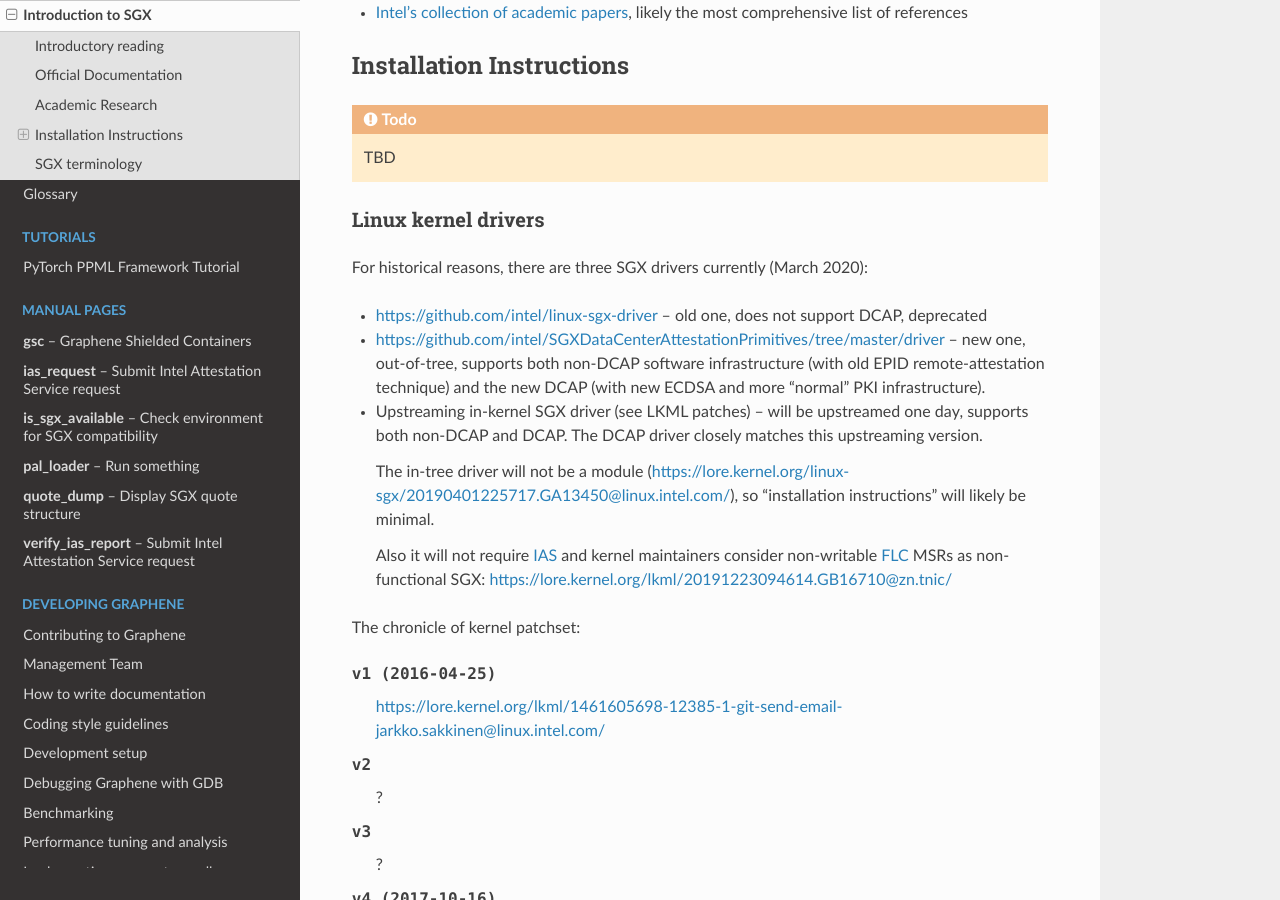
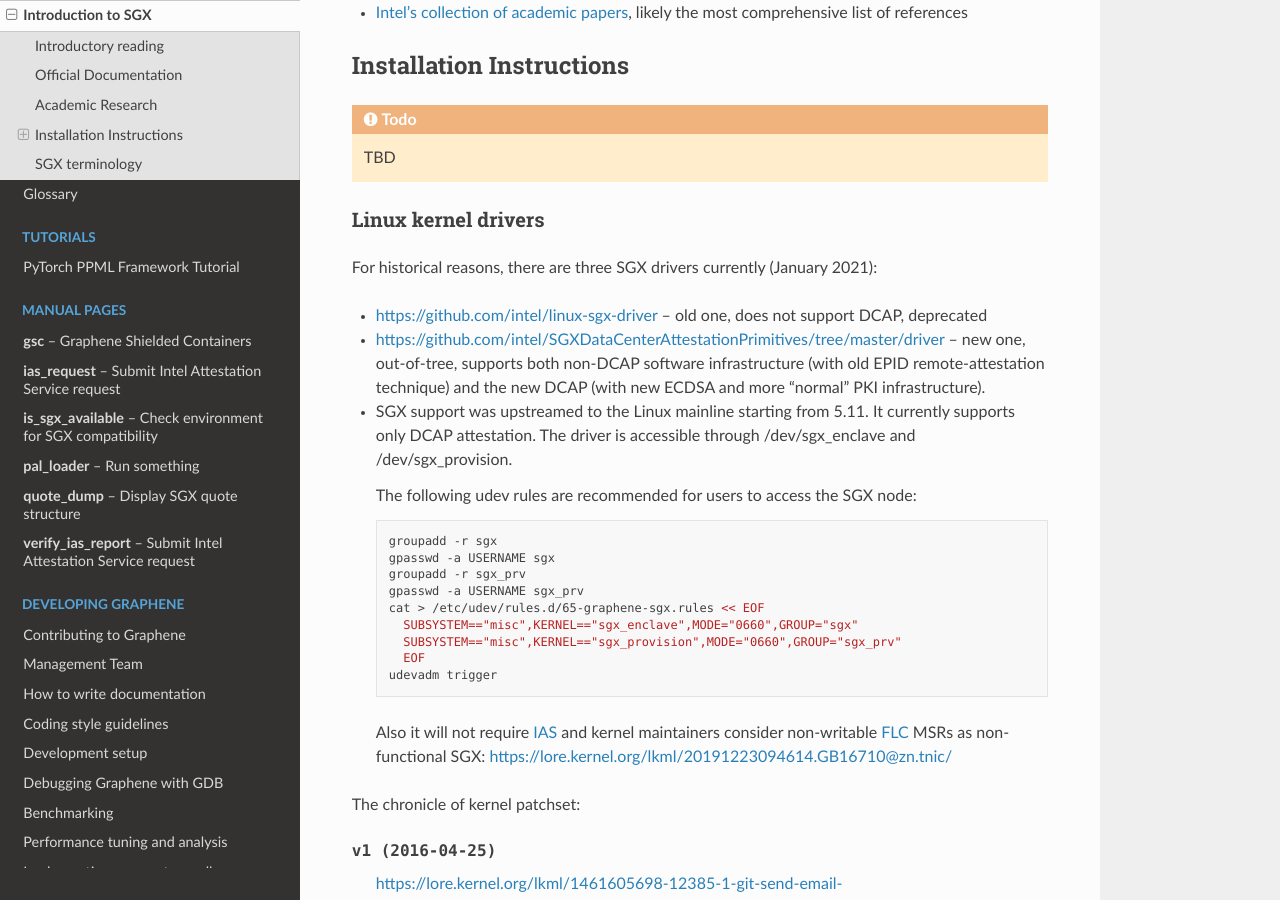
Before and after one commit to aeropittura/vaultrun, a Sphinx documentation site: the page built from Documentation/sgx-intro.rst, in a window 1280 px wide and 900 px high, scrolled down 1335 px. Built offline with Sphinx 7.4.7 and the Read the Docs theme 2.0.0, drawn with Linux system fonts in a browser that asks for light colours.

Commit message:
[Pal/Linux-SGX] Recognize upstreamed Intel SGX driver
Intel SGX driver was upstreamed in Linux version 5.11. There, the SGX
device is exposed as `/dev/sgx_enclave` instead of `/dev/sgx/enclave`.
This commit updates link-intel-driver.py to recognize this new name.

Original-author: Xiangping Ji <xiangping.ji@intel.com>
Original-committer: Dmitrii Kuvaiskii <dmitrii.kuvaiskii@intel.com>
Original-commit: 31485c8b541c0a310e81ee16222ad7764f850b4d

```diff
--- a/Documentation/sgx-intro.rst
+++ b/Documentation/sgx-intro.rst
@@ -80,7 +82,7 @@ Installation Instructions
 Linux kernel drivers
 ^^^^^^^^^^^^^^^^^^^^
 
-For historical reasons, there are three SGX drivers currently (March 2020):
+For historical reasons, there are three SGX drivers currently (January 2021):
 
 - https://github.com/intel/linux-sgx-driver -- old one, does not support DCAP,
   deprecated
@@ -90,13 +92,21 @@ For historical reasons, there are three SGX drivers currently (March 2020):
   old EPID remote-attestation technique) and the new DCAP (with new ECDSA and
   more "normal" PKI infrastructure).
 
-- Upstreaming in-kernel SGX driver (see LKML patches) -- will be upstreamed one
-  day, supports both non-DCAP and DCAP. The DCAP driver closely matches this
-  upstreaming version.
+- SGX support was upstreamed to the Linux mainline starting from 5.11.
+  It currently supports only DCAP attestation. The driver is accessible through
+  /dev/sgx_enclave and /dev/sgx_provision.
 
-  The in-tree driver will not be a |~| module
-  (https://lore.kernel.org/linux-sgx/20190401225717.GA13450@linux.intel.com/),
-  so "installation instructions" will likely be minimal.
+  The following udev rules are recommended for users to access the SGX node::
+
+    groupadd -r sgx
+    gpasswd -a USERNAME sgx
+    groupadd -r sgx_prv
+    gpasswd -a USERNAME sgx_prv
+    cat > /etc/udev/rules.d/65-graphene-sgx.rules << EOF
+      SUBSYSTEM=="misc",KERNEL=="sgx_enclave",MODE="0660",GROUP="sgx"
+      SUBSYSTEM=="misc",KERNEL=="sgx_provision",MODE="0660",GROUP="sgx_prv"
+      EOF
+    udevadm trigger
 
   Also it will not require :term:`IAS` and kernel maintainers consider
   non-writable :term:`FLC` MSRs as non-functional SGX:
```
Also changed, not shown: other parts of Documentation/sgx-intro.rst (+2 -0 lines), 1 other file.
